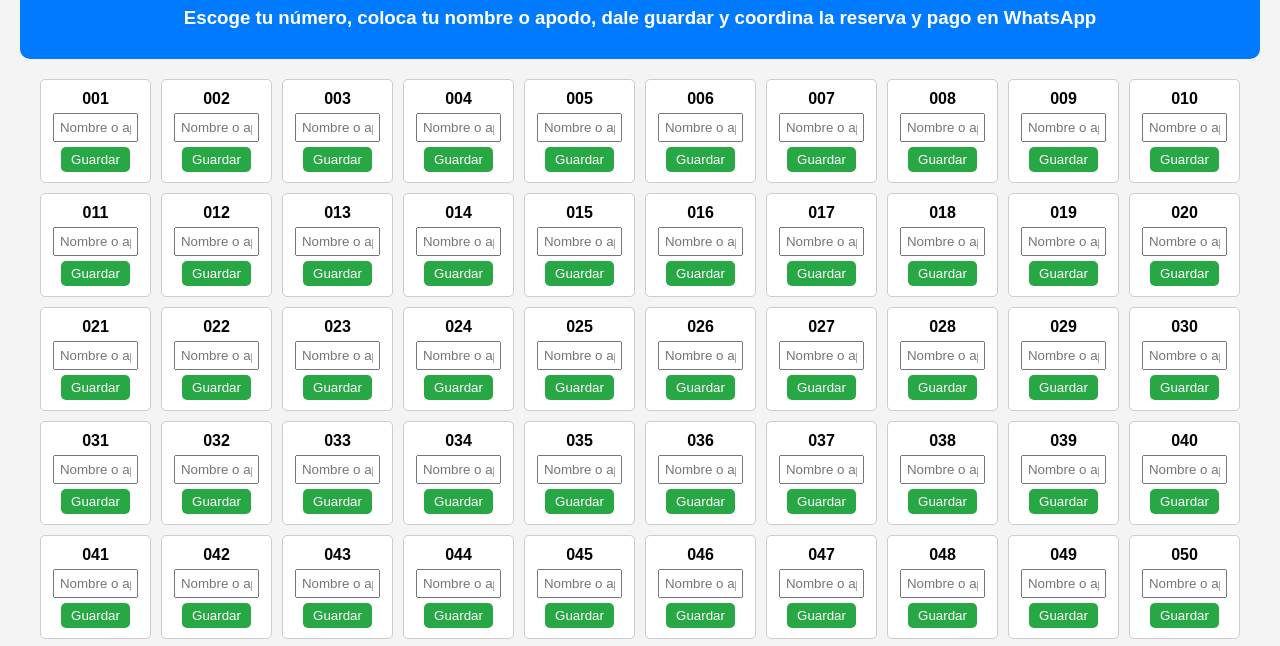
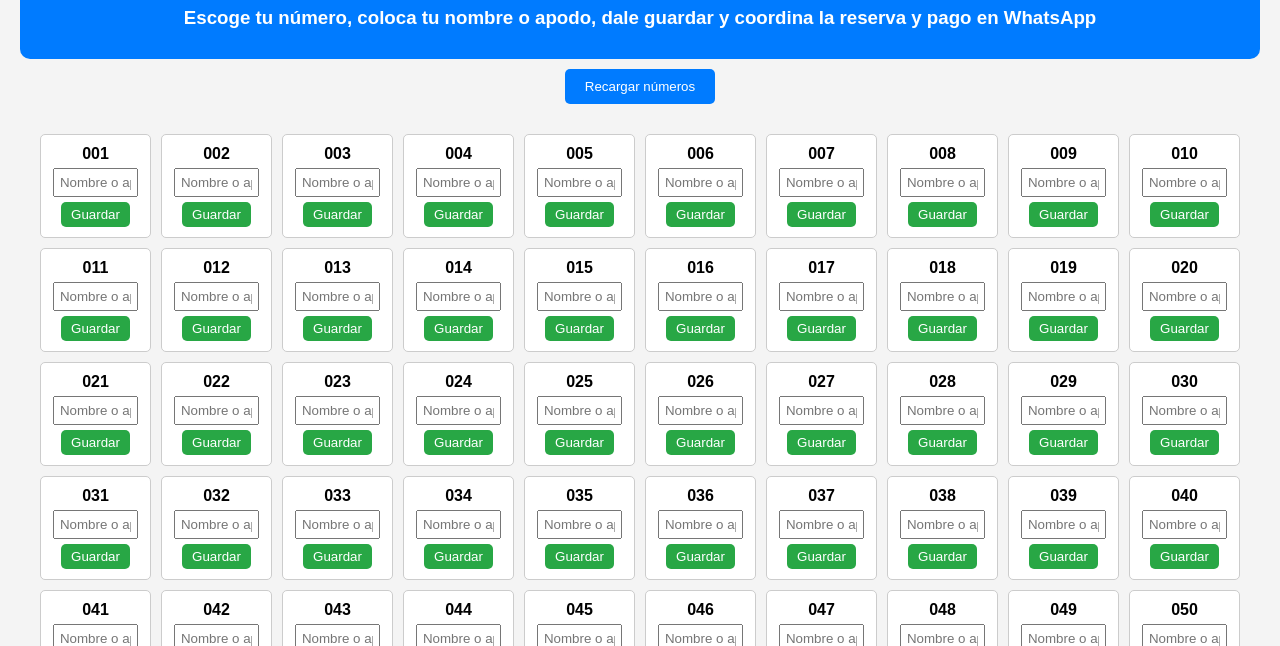
Before and after one commit to marcoteran75/sorteo, a plain HTML site: page index.html in a window 1280 px wide. Shown: the part 128-774 px from the top of the page. Drawn offline with Linux system fonts and the light colour scheme; no server answers.

Commit message:
Update index.html
actualizar

```diff
--- a/index.html
+++ b/index.html
@@ -56,6 +56,15 @@
             background-color: #ccc;
             cursor: not-allowed;
         }
+        .reload-button {
+            padding: 10px 20px;
+            background-color: #007bff;
+            color: white;
+            border: none;
+            border-radius: 5px;
+            cursor: pointer;
+            margin: 10px;
+        }
     </style>
 </head>
 <body>
@@ -65,6 +74,7 @@
         <h3>Escoge tu número, coloca tu nombre o apodo, dale guardar y coordina la reserva y pago en WhatsApp</h3>
     </header>
 
+    <button class="reload-button" onclick="loadNumbers()">Recargar números</button>
     <div class="number-grid" id="numberGrid"></div>
 
     <script>
@@ -80,16 +90,18 @@
         // Cargar datos desde el archivo JSON
         async function loadNumbers() {
             try {
-                const response = await fetch(`${JSON_URL}?t=${new Date().getTime()}`);
+                const response = await fetch(`${JSON_URL}?t=${new Date().getTime()}`, {
+                    cache: 'no-store' // Evitar caché
+                });
                 if (!response.ok) {
-                    throw new Error(`HTTP error! status: ${response.status}`);
+                    throw new Error(`Error HTTP: ${response.status}`);
                 }
                 numbersData = await response.json();
                 console.log('Datos cargados:', numbersData); // Depuración
                 updateNumberGrid();
             } catch (error) {
                 console.error('Error al cargar datos:', error);
-                alert('No se pudieron cargar los números. Intenta de nuevo más tarde.');
+                alert('No se pudieron cargar los números. Verifica la conexión o la URL del archivo.');
             }
         }
 
@@ -127,6 +139,7 @@
 
         // Actualizar la cuadrícula
         function updateNumberGrid() {
+            console.log('Actualizando cuadrícula con:', numbersData); // Depuración
             for (let i = 1; i <= totalNumbers; i++) {
                 const number = String(i).padStart(3, '0');
                 const box = document.querySelector(`#name-${number}`).parentElement;
```
